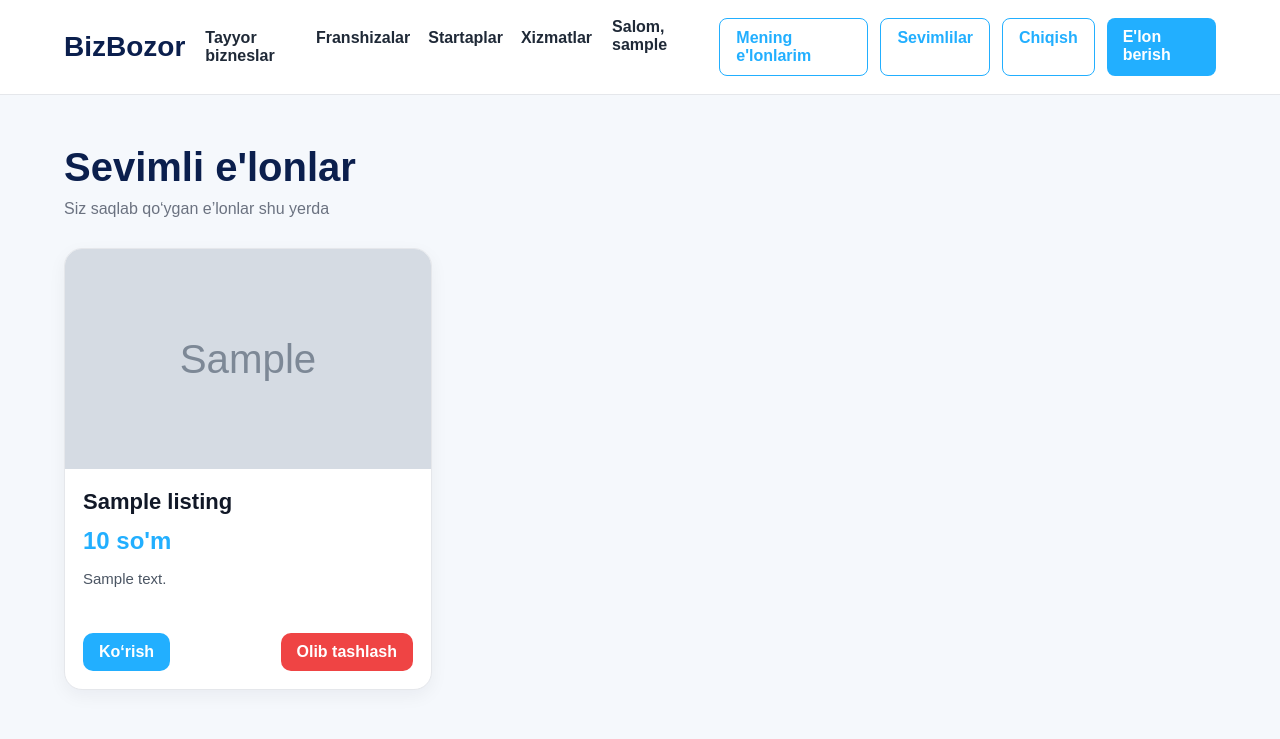
After one commit to Bekzod1311/bizbozor, a Django app: page /favorites/ in a window 1280 px wide. The commit adds this page. Shown: the top 739 px of the page. Run offline with Django 5.2, Linux system fonts and the light colour scheme; a user stored in the database is signed in; tables that the repository leaves empty hold one stand-in row (values such as "Sample post"); grey boxes marked "Sample" are stand-in pictures.

Commit message:
Added favorites feature

```diff
--- a/listings/admin.py
+++ b/listings/admin.py
@@ -1,5 +1,5 @@
 from django.contrib import admin
-from .models import Category, Region, District, Listing, ListingImage
+from .models import Category, Region, District, Listing, ListingImage, Favorite
 
 
 # Category admin
@@ -30,3 +30,4 @@ class ListingAdmin(admin.ModelAdmin):
 
 
 admin.site.register(ListingImage)
+admin.site.register(Favorite)
--- a/listings/models.py
+++ b/listings/models.py
@@ -194,3 +194,28 @@ class ListingImage(models.Model):
 
     def __str__(self):
         return f"{self.listing.title} - Image"
+
+
+class Favorite(models.Model):
+    """
+    User saqlab qo'ygan sevimli e'lonlar.
+    """
+    user = models.ForeignKey(
+        User,
+        on_delete=models.CASCADE,
+        related_name='favorites'
+    )
+    listing = models.ForeignKey(
+        Listing,
+        on_delete=models.CASCADE,
+        related_name='favorited_by'
+    )
+    created_at = models.DateTimeField(auto_now_add=True)
+
+    class Meta:
+        unique_together = ('user', 'listing')
+        verbose_name = "Favorite"
+        verbose_name_plural = "Favorites"
+
+    def __str__(self):
+        return f"{self.user.username} -> {self.listing.title}"
--- a/listings/urls.py
+++ b/listings/urls.py
@@ -8,6 +8,8 @@ from .views import (
     deactivate_listing_view,
     request_delete_listing_view,
     delete_listing_view,
+    toggle_favorite_view,
+    favorite_list_view,
 )
 
 urlpatterns = [
@@ -28,4 +30,8 @@ urlpatterns = [
     path('deactivate/<slug:slug>/', deactivate_listing_view, name='deactivate_listing'),
     path('request-delete/<slug:slug>/', request_delete_listing_view, name='request_delete_listing'),
     path('delete/<slug:slug>/', delete_listing_view, name='delete_listing'),
+
+    # FAVORITE
+    path('favorites/', favorite_list_view, name='favorite_list'),
+    path('favorite/<slug:slug>/', toggle_favorite_view, name='toggle_favorite'),
 ]
--- a/listings/views.py
+++ b/listings/views.py
@@ -1,5 +1,5 @@
 from django.shortcuts import render, get_object_or_404, redirect
-from .models import Listing, ListingImage, Region, Category
+from .models import Listing, ListingImage, Region, Category, Favorite
 from django.contrib.auth.decorators import login_required
 from .forms import ListingForm
 from django.contrib import messages
@@ -71,9 +71,18 @@ def business_detail_view(request, slug):
 
     images = listing.images.all() # related_name='images' dan keladi.
 
+    is_favorited = False
+
+    if request.user.is_authenticated:
+        is_favorited = Favorite.objects.filter(
+            user=request.user,
+            listing=listing
+        ).exists()
+
     context = {
         'listing': listing,
-        "images": images
+        'images': images,
+        'is_favorited': is_favorited,
     }
 
     return render(request, 'listings/business_detail.html', context)
@@ -331,3 +340,37 @@ def category_list_view(request, category_slug):
     }
 
     return render(request, 'listings/business_list.html', context)
+
+
+@login_required
+def toggle_favorite_view(request, slug):
+    """
+    E'lonni sevimlilarga qo'shish yoki olib tashlash.
+    """
+    listing = get_object_or_404(Listing, slug=slug, status='approved')
+
+    favorite, created = Favorite.objects.get_or_create(
+        user=request.user,
+        listing=listing
+    )
+
+    if not created:
+        favorite.delete()
+        messages.success(request, "E'lon sevimlilardan olib tashlandi.")
+    else:
+        messages.success(request, "E'lon sevimlilarga qo‘shildi.")
+
+    return redirect(request.META.get('HTTP_REFERER', 'home'))
+
+
+@login_required
+def favorite_list_view(request):
+    """
+    Userning sevimli e'lonlari ro'yxati.
+    """
+    favorites = Favorite.objects.filter(user=request.user).select_related('listing').order_by('-created_at')
+
+    context = {
+        'favorites': favorites
+    }
+    return render(request, 'listings/favorite_list.html', context)
--- a/templates/base.html
+++ b/templates/base.html
@@ -34,6 +34,7 @@
                 {% if request.user.is_authenticated %}
                     <span style="font-weight: 600;">Salom, {{ request.user.username }}</span>
                     <a href="{% url 'my_listings' %}" class="btn btn-outline">Mening e'lonlarim</a>
+                    <a href="{% url 'favorite_list' %}" class="btn btn-outline">Sevimlilar</a>
                     <a href="{% url 'logout' %}" class="btn btn-outline">Chiqish</a>
                     <a href="{% url 'create_listing' %}" class="btn btn-primary">E'lon berish</a>
                 {% else %}
--- /dev/null
+++ b/templates/listings/favorite_list.html
@@ -0,0 +1,59 @@
+{% extends 'base.html' %}
+{% load humanize %}
+
+{% block title %}Sevimlilar | BizBozor{% endblock %}
+
+{% block content %}
+<section class="page-section">
+    <div class="container">
+        <h1 class="page-title">Sevimli e'lonlar</h1>
+        <p class="page-subtitle">Siz saqlab qo‘ygan e’lonlar shu yerda</p>
+
+        {% if favorites %}
+            <div class="business-grid">
+                {% for favorite in favorites %}
+                    <div class="business-card">
+                        <div class="business-card-image">
+                            <a href="{% url 'business_detail' favorite.listing.slug %}">
+                                {% if favorite.listing.main_image %}
+                                    <img src="{{ favorite.listing.main_image.url }}" alt="{{ favorite.listing.title }}">
+                                {% else %}
+                                    <div class="placeholder-image">BizBozor</div>
+                                {% endif %}
+                            </a>
+                        </div>
+
+                        <div class="business-card-body">
+                            <h2 class="business-card-title">
+                                <a href="{% url 'business_detail' favorite.listing.slug %}">
+                                    {{ favorite.listing.title }}
+                                </a>
+                            </h2>
+
+                            <p class="business-card-price">
+                                {{ favorite.listing.price|intcomma }} so'm
+                            </p>
+
+                            <p class="business-card-desc">
+                                {{ favorite.listing.short_description }}
+                            </p>
+
+                            <div class="business-card-footer">
+                                <a href="{% url 'business_detail' favorite.listing.slug %}" class="detail-btn">
+                                    Ko‘rish
+                                </a>
+
+                                <a href="{% url 'toggle_favorite' favorite.listing.slug %}" class="detail-btn dashboard-btn-danger">
+                                    Olib tashlash
+                                </a>
+                            </div>
+                        </div>
+                    </div>
+                {% endfor %}
+            </div>
+        {% else %}
+            <p>Hozircha sevimli e’lonlar yo‘q.</p>
+        {% endif %}
+    </div>
+</section>
+{% endblock %}
```
Also changed, not shown: templates/listings/business_detail.html (+12 -0 lines), listings/migrations/0007_favorite.py (added).
